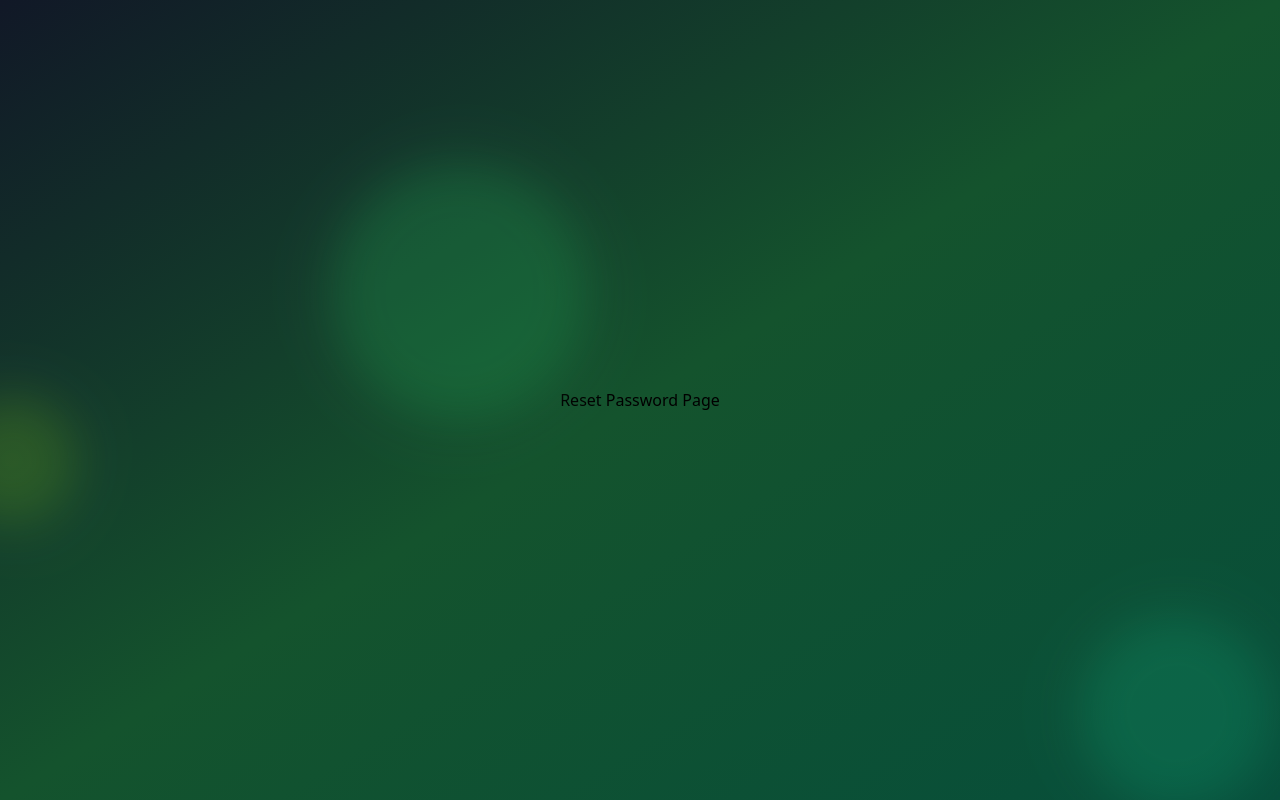
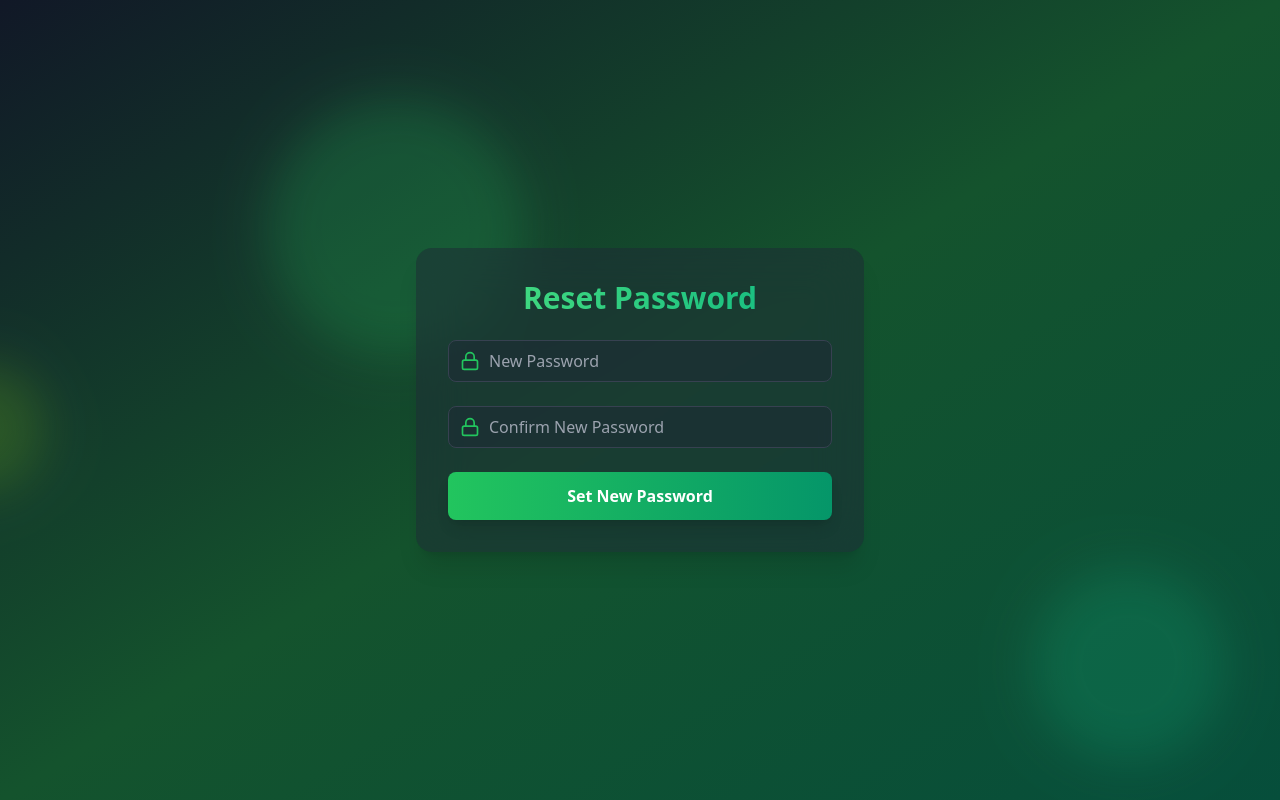
Before and after one commit to ShuaibuPassionateProgrammer/advanced-mern-auth, a React (Vite) app in the folder frontend/: page /reset-password/1 in a window 1280 px wide. Built offline with nearby package versions, Linux system fonts and the light colour scheme; no server answers.

Commit message:
Create reset password page

```diff
--- a/frontend/src/pages/ResetPasswordPage.jsx
+++ b/frontend/src/pages/ResetPasswordPage.jsx
@@ -1,7 +1,84 @@
-export default function ResetPasswordPage() {
-    return (
-        <div>
-            <h1>Reset Password Page</h1>
-        </div>
-    );
-}
+import { useState } from "react";
+import { motion } from "framer-motion";
+import { useAuthStore } from "../store/authStore";
+import { useNavigate, useParams } from "react-router-dom";
+import Input from "../components/Input";
+import { Lock } from "lucide-react";
+import toast from "react-hot-toast";
+
+const ResetPasswordPage = () => {
+	const [password, setPassword] = useState("");
+	const [confirmPassword, setConfirmPassword] = useState("");
+	const { resetPassword, error, isLoading, message } = useAuthStore();
+
+	const { token } = useParams();
+	const navigate = useNavigate();
+
+	const handleSubmit = async (e) => {
+		e.preventDefault();
+
+		if (password !== confirmPassword) {
+			alert("Passwords do not match");
+			return;
+		}
+		try {
+			await resetPassword(token, password);
+
+			toast.success("Password reset successfully, redirecting to login page...");
+			setTimeout(() => {
+				navigate("/login");
+			}, 2000);
+		} catch (error) {
+			console.error(error);
+			toast.error(error.message || "Error resetting password");
+		}
+	};
+
+	return (
+		<motion.div
+			initial={{ opacity: 0, y: 20 }}
+			animate={{ opacity: 1, y: 0 }}
+			transition={{ duration: 0.5 }}
+			className='max-w-md w-full bg-gray-800 bg-opacity-50 backdrop-filter backdrop-blur-xl rounded-2xl shadow-xl overflow-hidden'
+		>
+			<div className='p-8'>
+				<h2 className='text-3xl font-bold mb-6 text-center bg-gradient-to-r from-green-400 to-emerald-500 text-transparent bg-clip-text'>
+					Reset Password
+				</h2>
+				{error && <p className='text-red-500 text-sm mb-4'>{error}</p>}
+				{message && <p className='text-green-500 text-sm mb-4'>{message}</p>}
+
+				<form onSubmit={handleSubmit}>
+					<Input
+						icon={Lock}
+						type='password'
+						placeholder='New Password'
+						value={password}
+						onChange={(e) => setPassword(e.target.value)}
+						required
+					/>
+
+					<Input
+						icon={Lock}
+						type='password'
+						placeholder='Confirm New Password'
+						value={confirmPassword}
+						onChange={(e) => setConfirmPassword(e.target.value)}
+						required
+					/>
+
+					<motion.button
+						whileHover={{ scale: 1.02 }}
+						whileTap={{ scale: 0.98 }}
+						className='w-full py-3 px-4 bg-gradient-to-r from-green-500 to-emerald-600 text-white font-bold rounded-lg shadow-lg hover:from-green-600 hover:to-emerald-700 focus:outline-none focus:ring-2 focus:ring-green-500 focus:ring-offset-2 focus:ring-offset-gray-900 transition duration-200'
+						type='submit'
+						disabled={isLoading}
+					>
+						{isLoading ? "Resetting..." : "Set New Password"}
+					</motion.button>
+				</form>
+			</div>
+		</motion.div>
+	);
+};
+export default ResetPasswordPage;
```
